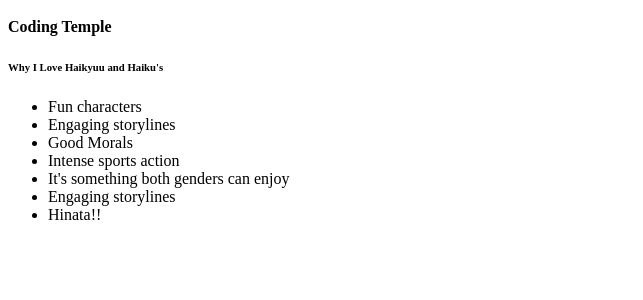
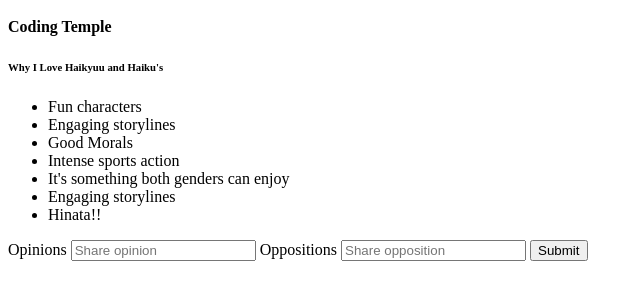
Before and after one commit to THawk224/kekambas_142_First_Foray, a plain HTML site: page index.html in a window 1280 px wide. Shown: the part 110-410 px from the top of the page, without its empty margins (0-643 px from the left). Drawn offline with Linux system fonts and the light colour scheme.

Commit message:
Add form for opinions and oppositions

```diff
--- a/index.html
+++ b/index.html
@@ -19,5 +19,13 @@
         <li>Engaging storylines</li>
         <li>Hinata!!</li>
     </ul>
+
+    <form action="">
+        <label for="Opinions">Opinions</label>
+        <input type="text" name="Opinion" id="Opinion" placeholder="Share opinion">
+        <label for="Oppositions">Oppositions</label>
+        <input type="text" name="Opposition" id="Opposition" placeholder="Share opposition">
+        <input type="submit" value="Submit">
+    </form>
 </body>
 </html>
```
